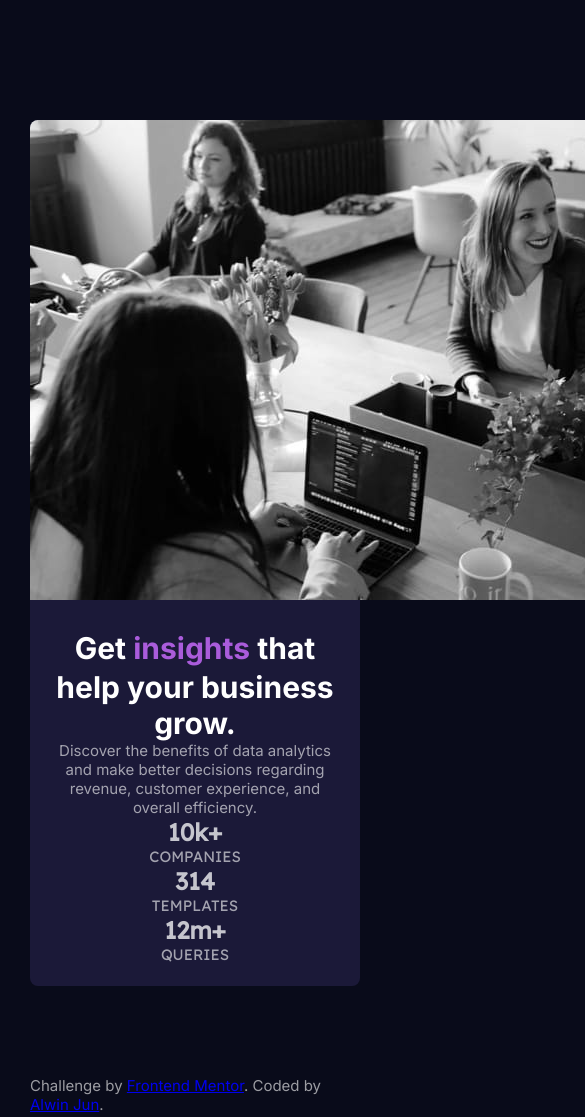
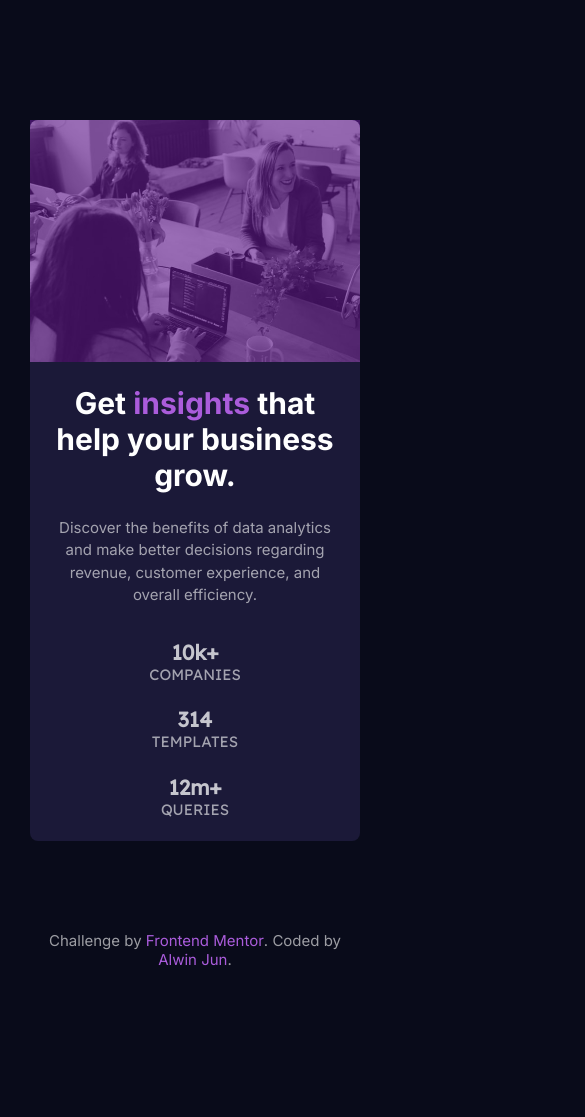
Before and after one commit to AlwinJun/stats-preview-card-component, a plain HTML site: page index.html in a window 390 px wide. Shown: the top 1117 px of the page, 585 px wide, since content can reach past the window. After the commit the page ends 999 px from the top, so only its background shows below. Drawn offline with Linux system fonts and the light colour scheme.

Commit message:
Update mobile layout and add footer style

```diff
--- a/css/style.css
+++ b/css/style.css
@@ -35,11 +35,17 @@ body {
 h1 {
   font-size: 1.875rem;
   color: var(--clr-white-1);
+  margin-bottom: 1.5rem;
+  line-height: 1.2;
 }
 
 h1 span {
   color: var(--clr-accent);
-  line-height: 1.4;
+}
+
+p {
+  margin-bottom: 2rem;
+  line-height: 1.5;
 }
 
 .info-number,
@@ -48,7 +54,7 @@ h1 span {
 }
 
 .info-number {
-  font-size: 1.5rem;
+  font-size: 1.3rem;
   color: var(--clr-white-75);
   font-weight: var(--fw-700);
 }
@@ -66,7 +72,20 @@ h1 span {
   max-width: 75em;
 }
 
-.content-img bg-img {
+.content-img {
+  position: relative;
+}
+
+.content-img::after {
+  content: "";
+  background-color: hsla(277, 70%, 33%, 0.616);
+  position: absolute;
+  top: 0;
+  left: 0;
+  bottom: 0;
+  right: 0;
+}
+.content-img img {
   display: block;
   max-width: 100%;
 }
@@ -83,3 +102,41 @@ h1 span {
   padding: 1.5em;
   text-align: center;
 }
+
+.content-body-info {
+  display: flex;
+  flex-direction: column;
+  gap: 1.5em;
+}
+
+footer {
+  text-align: center;
+  color: var(--clr-white-6);
+}
+
+footer a {
+  color: var(--clr-accent);
+  text-decoration: none;
+  position: relative;
+}
+
+a::after {
+  content: "";
+  position: absolute;
+  border: 1px solid var(--clr-accent);
+  bottom: -2px;
+  right: 50px;
+  left: 50px;
+  transform: rotateX(90deg);
+  transition: 0.3s;
+}
+
+a:hover::after {
+  content: "";
+  position: absolute;
+  border: 1px solid var(--clr-accent);
+  bottom: -2px;
+  right: -5px;
+  left: -3px;
+  transform: rotateX(180deg);
+}
```
